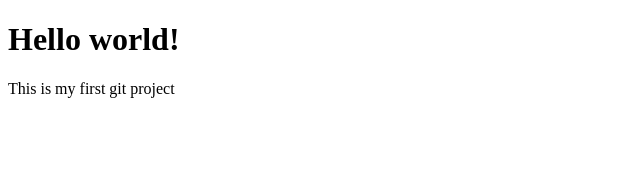
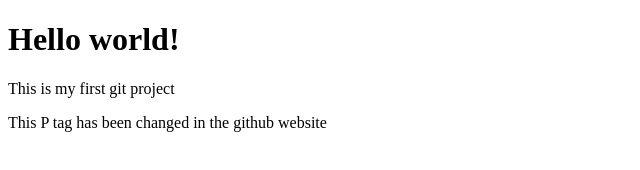
Before and after one commit to OwnFuture/Journey-to-Infinity, a plain HTML site: page index.html in a window 1280 px wide. Shown: the whole page, without its empty margins (0-640 px from the left). Drawn offline with Linux system fonts and the light colour scheme.

Commit message:
Update index.html

```diff
--- a/index.html
+++ b/index.html
@@ -8,5 +8,6 @@
 <body>
     <h1>Hello world!</h1>
     <p>This is my first git project</p>
+    <P>This P tag has been changed in the github website</P>
 </body>
 </html>
```
